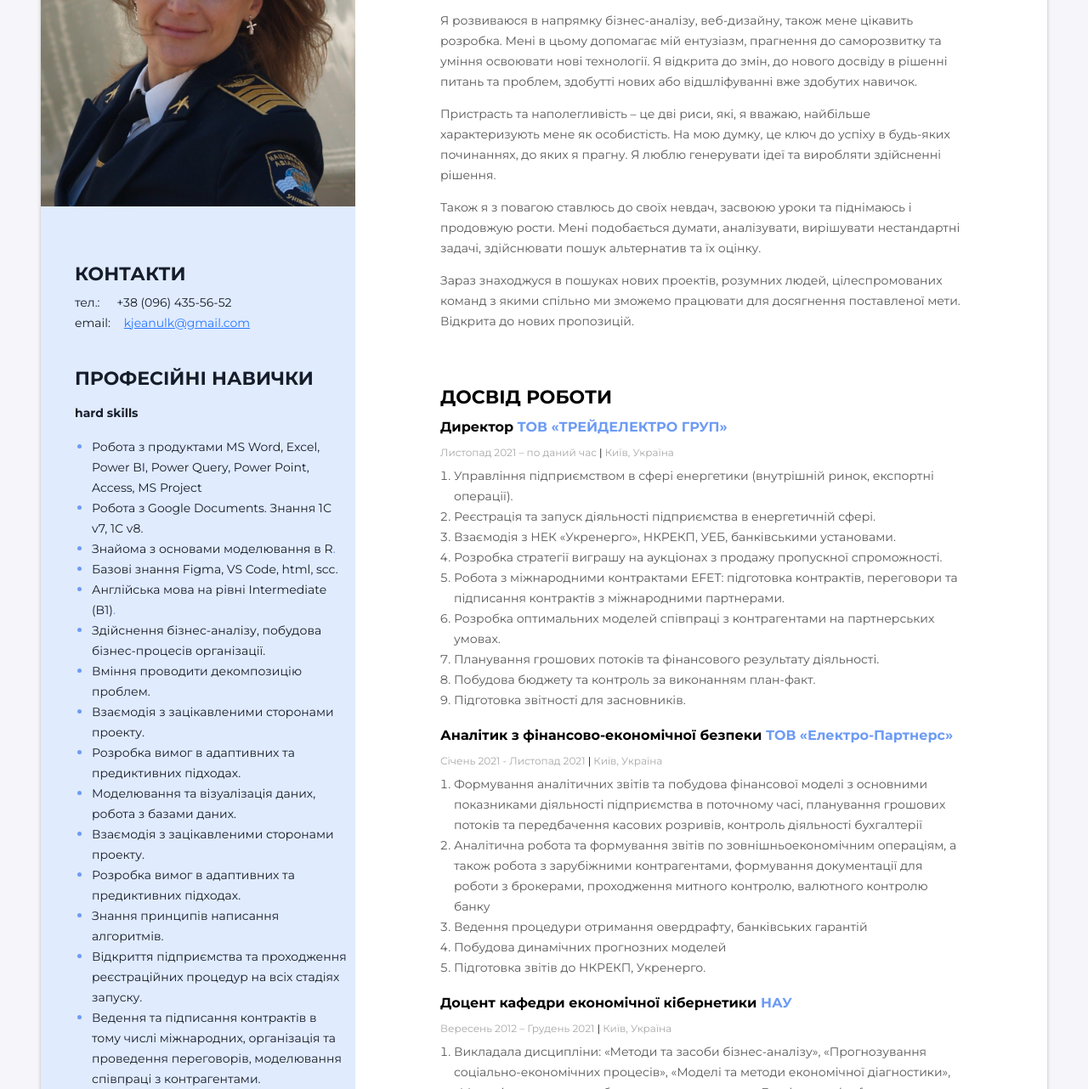
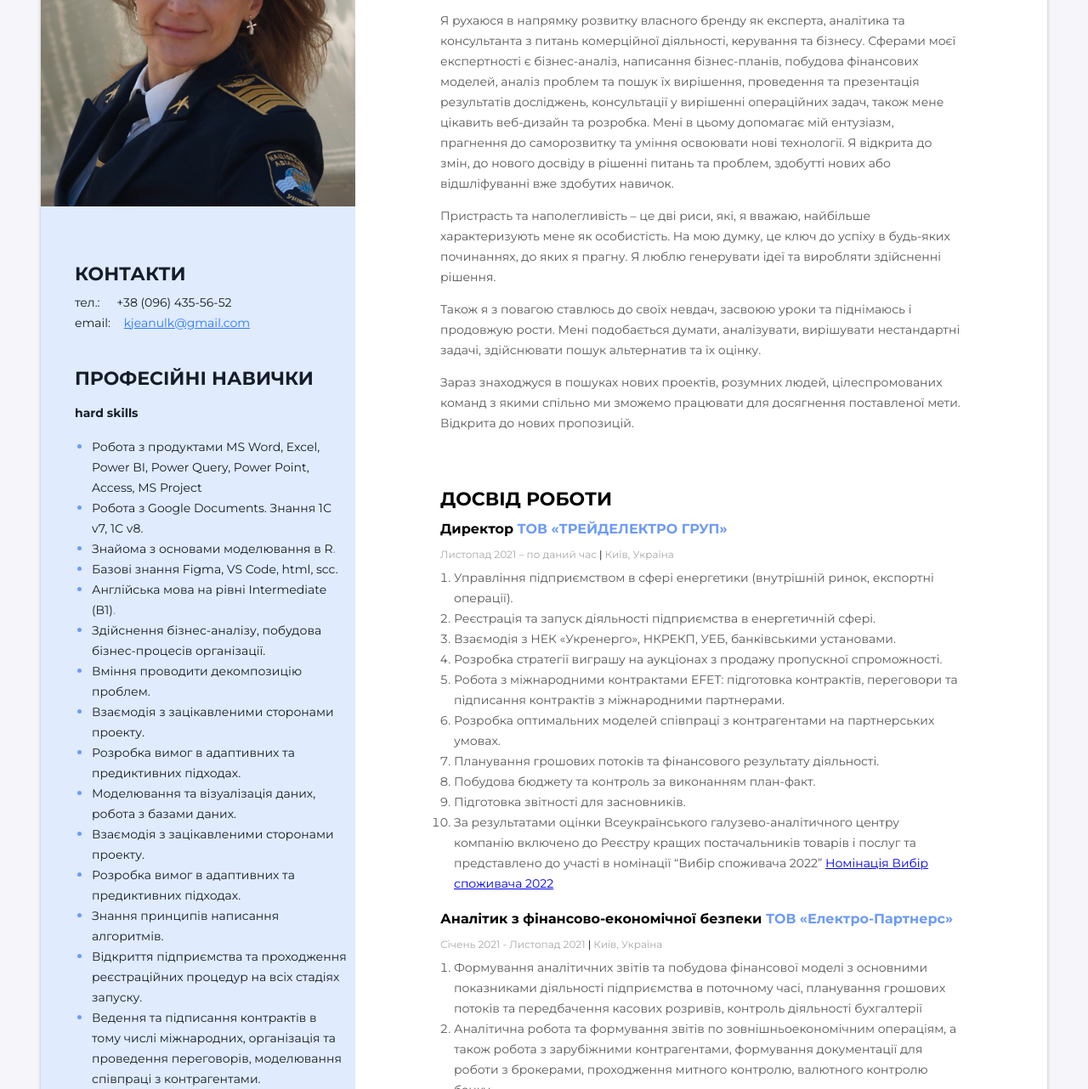
Before and after one commit to Jeanulka/resume, a plain HTML site: page index.html in a window 1280 px wide. Shown: the part 256-1538 px from the top of the page at 85% size. Drawn offline with Linux system fonts and the light colour scheme; a web font is replaced by a local one.

Commit message:
Оновлює інформацію
Актуалізує інформацію по позиції та напрямку діяльності

```diff
--- a/index.html
+++ b/index.html
@@ -23,7 +23,8 @@
       <div class="main-content">
         <div class="main-info">
           <h2 class="profession">
-            Бізнес-аналітик, аналітик, front-end developer, керівник проектів
+            Експерт, консультант з питань бізнес-аналізу, аналітик, керівник
+            проекту
           </h2>
           <h1 class="name">Кудрицька Жанна</h1>
         </div>
@@ -31,11 +32,16 @@
         <!-- about me start-->
         <div class="intro">
           <p>
-            Я розвиваюся в напрямку бізнес-аналізу, веб-дизайну, також мене
-            цікавить розробка. Мені в цьому допомагає мій ентузіазм, прагнення
-            до саморозвитку та уміння освоювати нові технології. Я відкрита до
-            змін, до нового досвіду в рішенні питань та проблем, здобутті нових
-            або відшліфуванні вже здобутих навичок.
+            Я рухаюся в напрямку розвитку власного бренду як експерта, аналітика
+            та консультанта з питань комерційної діяльності, керування та
+            бізнесу. Сферами моєї експертності є бізнес-аналіз, написання
+            бізнес-планів, побудова фінансових моделей, аналіз проблем та пошук
+            їх вирішення, проведення та презентація результатів досліджень,
+            консультації у вирішенні операційних задач, також мене цікавить
+            веб-дизайн та розробка. Мені в цьому допомагає мій ентузіазм,
+            прагнення до саморозвитку та уміння освоювати нові технології. Я
+            відкрита до змін, до нового досвіду в рішенні питань та проблем,
+            здобутті нових або відшліфуванні вже здобутих навичок.
           </p>
           <p>
             Пристрасть та наполегливість – це дві риси, які, я вважаю, найбільше
@@ -100,6 +106,19 @@
               </li>
               <li>Побудова бюджету та контроль за виконанням план-факт.</li>
               <li>Підготовка звітності для засновників.</li>
+              <li>
+                За результатами оцінки Всеукраїнського галузево-аналітичного
+                центру компанію включено до Реєстру кращих постачальників
+                товарів і послуг та представлено до участі в номінації “Вибір
+                споживача 2022”
+                <a
+                  href="https://ukr-centr.com.ua/43767684"
+                  target="_blank"
+                  rel="noreferrer noopener"
+                >
+                  Номінація Вибір споживача 2022</a
+                >
+              </li>
             </ol>
           </div>
 
@@ -163,6 +182,10 @@
                 <a href="https://doi.org/10.32983/2222-0712-2020-1-250-256"
                   >https://doi.org/10.32983/2222-0712-2020-1-250-256</a
                 >
+              </li>
+              <li>
+                Організовувала вступну кампанію на кафедрі та залучала основну
+                кількісті абітурієнтів на спеціальність кафедри
               </li>
             </ol>
           </div>
@@ -478,7 +501,7 @@
           <!-- hobby -->
           <div class="hobby">
             <h3 class="sidebar-title">хоббі</h3>
-            <p class="text">Активний відпочинок, творчість</p>
+            <p class="text">Активний відпочинок, творчість, створення сайтів</p>
           </div>
           <!-- hobby end -->
         </div>
```
